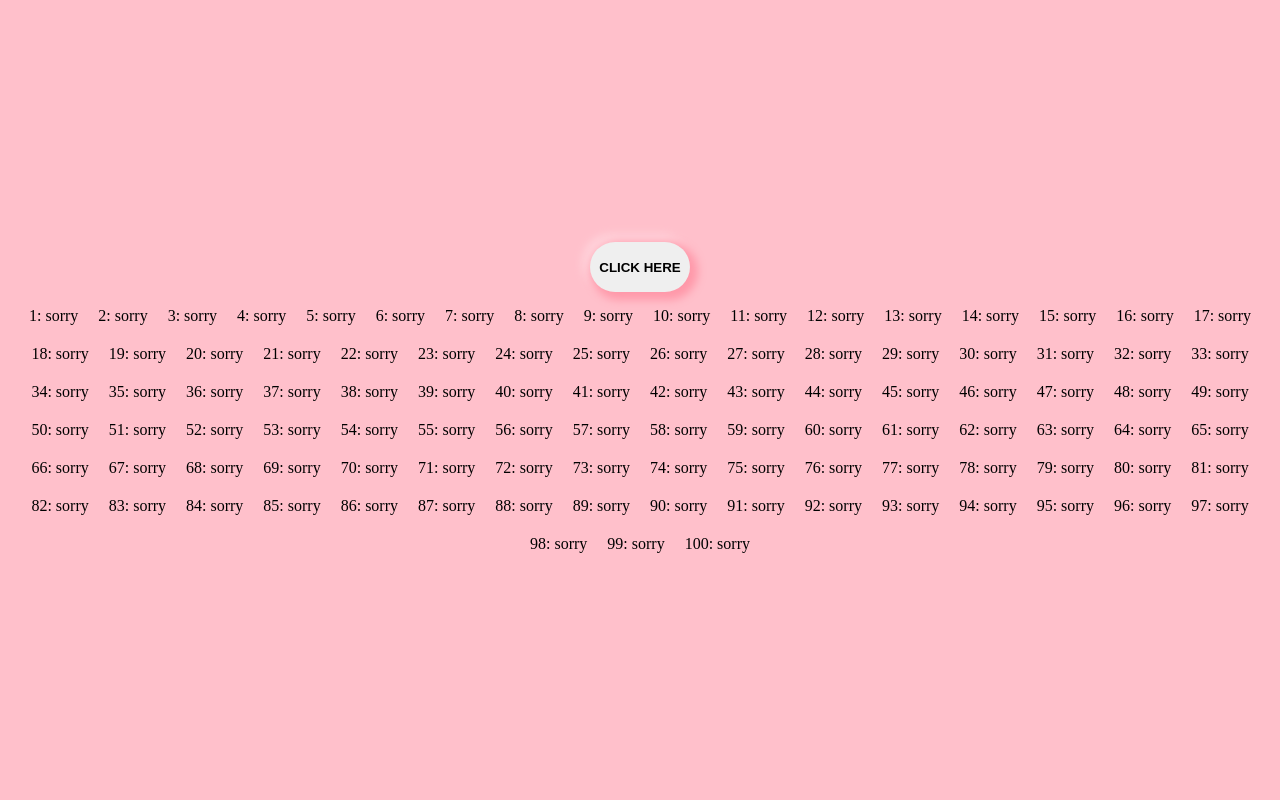
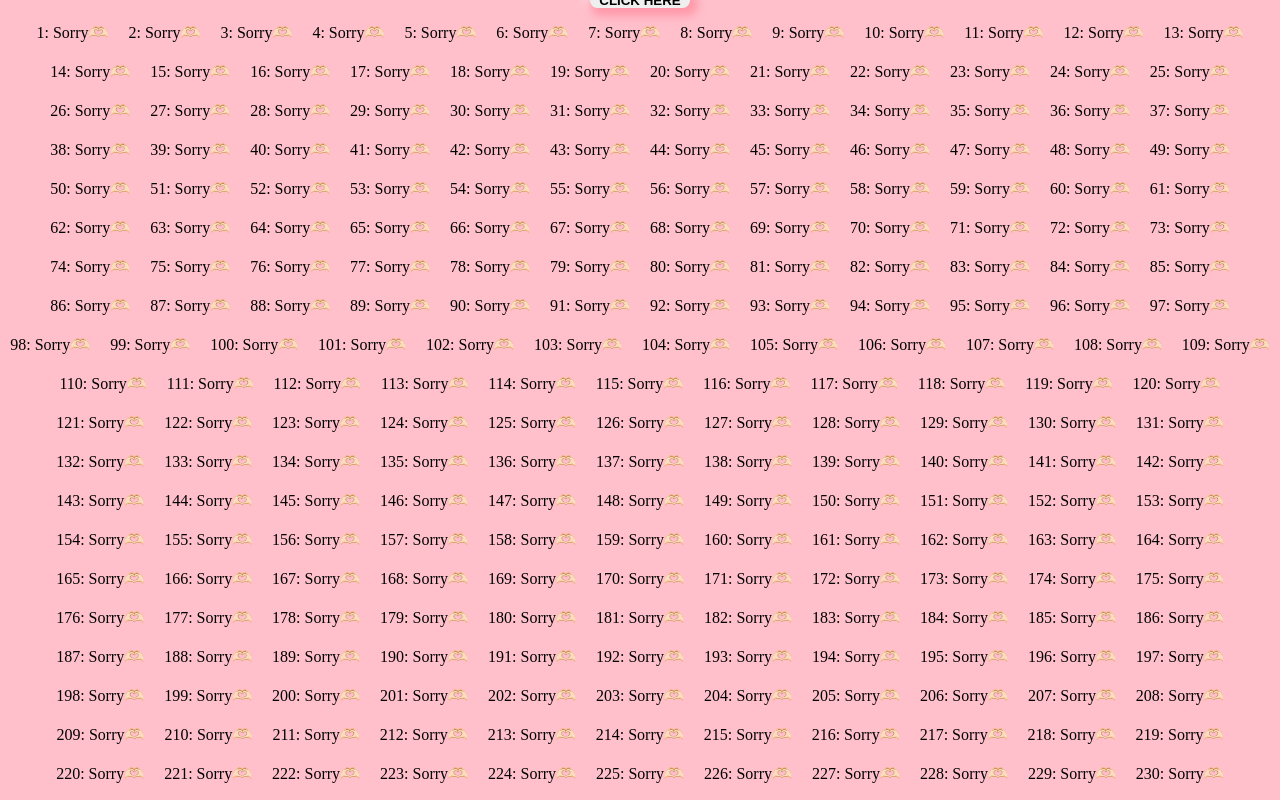
Before and after one commit to g4urav1/hehe, a plain HTML site: page index.html in a window 1280 px wide. Both pictures are taken after a click on the button "CLICK HERE". Shown: the top 800 px of the page. Drawn offline with Linux system fonts and the light colour scheme.

Commit message:
Modify apology function and message display count
Updated apology function to display 1000 messages instead of 100 and changed the message text.

```diff
--- a/index.html
+++ b/index.html
@@ -4,7 +4,7 @@
 <head>
     <meta charset="UTF-8">
     <meta name="viewport" content="width=device-width, initial-scale=1.0">
-    <title>Sorry | ily💕</title>
+    <title>Sorry | Ily💕</title>
 </head>
 <style>
     * {
@@ -51,6 +51,7 @@
     }
 
     #demo{display: flex;
+          height: 100%;
     flex-wrap: wrap;
 justify-content: center;
 align-items: center;}
@@ -66,8 +67,8 @@ align-items: center;}
     function apology() {
         let x = ""
 
-        for (let i = 1; i < 101; i++) {
-            x += "<div>" +i + ": " + "sorry" + "<br>" + "</div>";
+        for (let i = 1; i < 1001; i++) {
+            x += "<div>" +i + ": " + "Sorry🫶🏻" + "<br>" + "</div>";
         }
         document.getElementById("demo").innerHTML = x
     }
```
